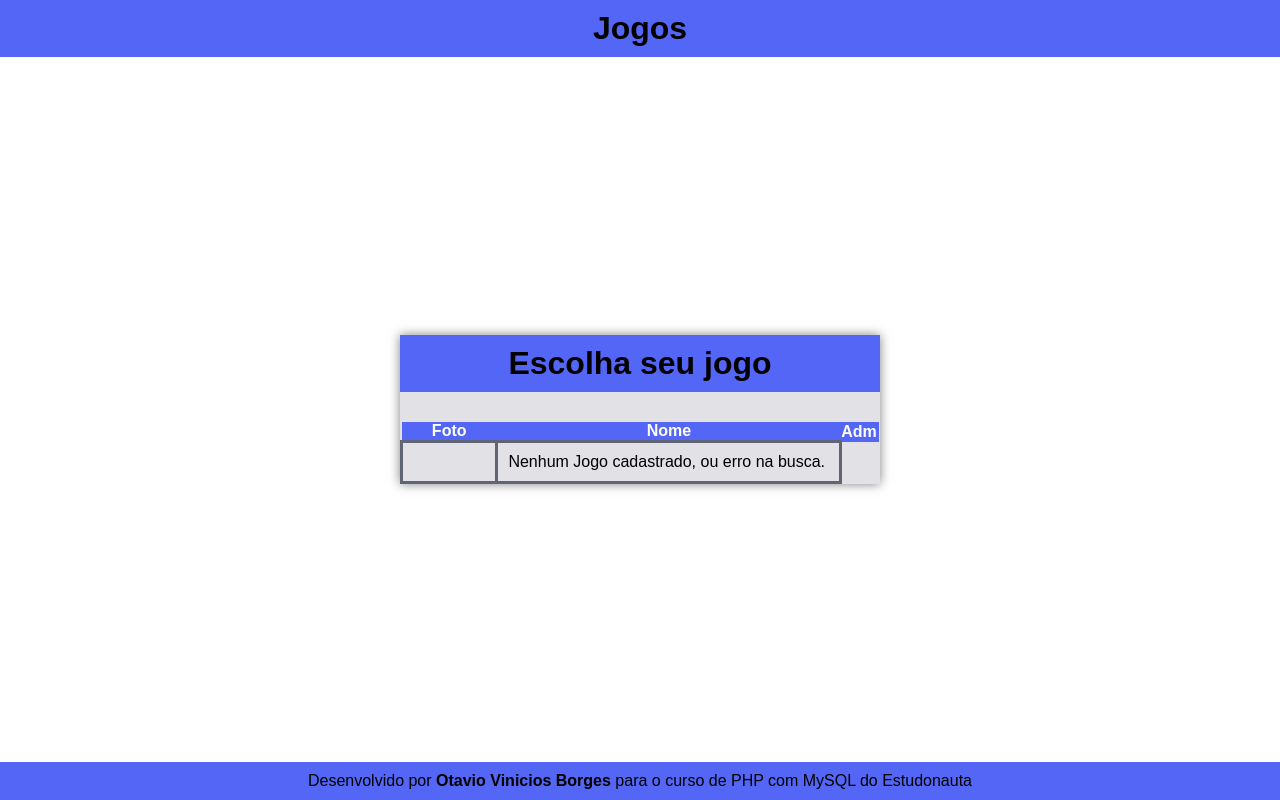
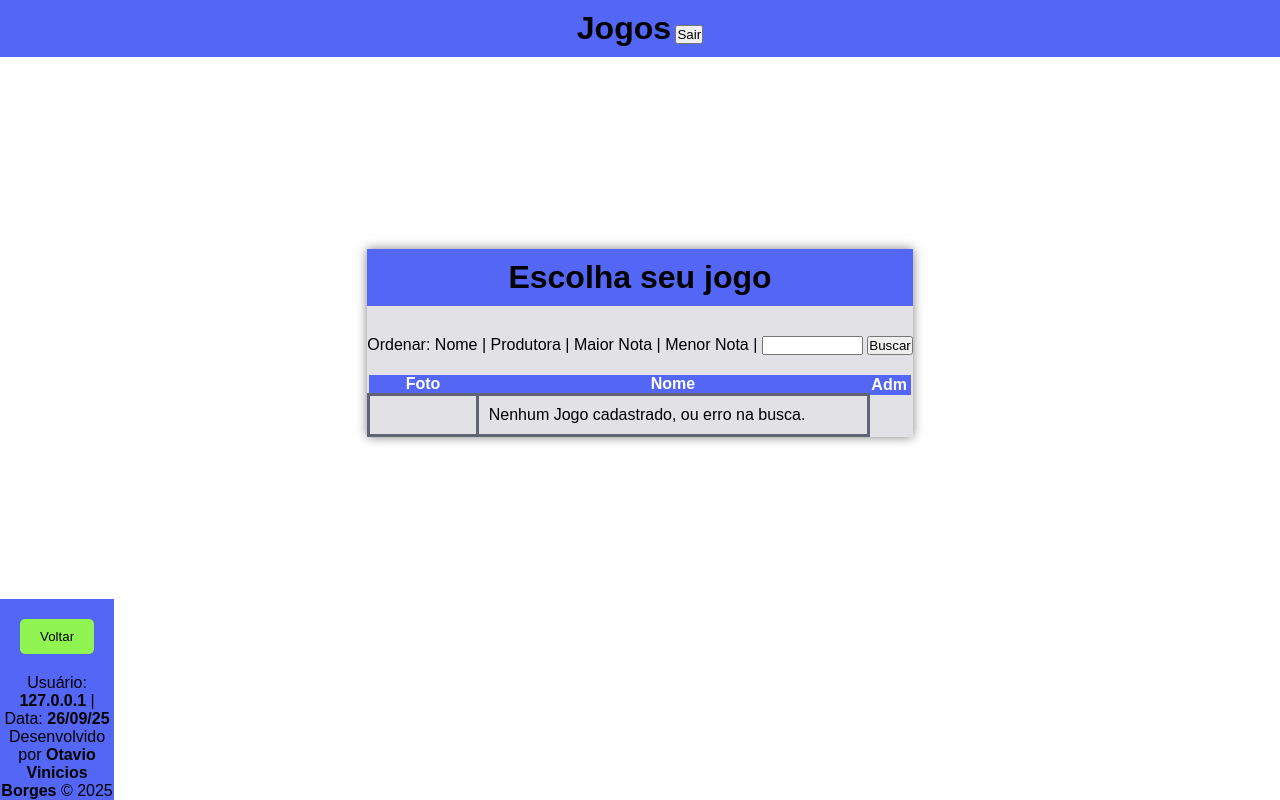
Before and after one commit to otavioborges1991/PHP-MySQL, a PHP site: page / in a window 1280 px wide. Run offline with PHP 8.4, Linux system fonts and the light colour scheme; data that the repository does not hold is empty.

Commit message:
Rodapé e Cabeçalho transferidos para arquivos separados
Criado css para botões e cores

```diff
--- a/index.php
+++ b/index.php
@@ -10,14 +10,19 @@
     <?php
     require_once "includes/banco.php";
     require_once "includes/funcoes.php";
+    require_once "topo.php"
     ?>
-    <header>
-            <h1>Jogos</h1>
-    </header>
     <main>
         <header>
             <h1>Escolha seu jogo</h1>
         </header>
+        <nav>
+            <form action="index.php" method="get">
+                Ordenar: Nome | Produtora | Maior Nota | Menor Nota |
+                <input type="text" name="busca" id="busca" size="10" maxlength="40">
+                <input type="submit" value="Buscar">
+            </form>
+        </nav>
         <table>
             <thead>
                 <th>Foto</th>
@@ -44,9 +49,8 @@
             ?>
         </table>
     </main>
-    <footer>
-        <p>Desenvolvido por <strong>Otavio Vinicios Borges</strong> para o curso de PHP com MySQL do Estudonauta</p>
-    </footer>
-    <?php $banco->close(); ?>
+    <?php
+    include_once "rodape.php";
+    ?>
 </body>
 </html>
--- /dev/null
+++ b/rodape.php
@@ -0,0 +1,12 @@
+<?php
+$usuario_ip = $_SERVER['REMOTE_ADDR'] ?? null;
+$usuario_nome = $_SESSION['USER'] ?? $usuario_ip;
+$data = date('d/m/y')
+?>
+<link rel="stylesheet" href="style/style.css">
+<footer class="inline-block nopading nomargin">
+    <button onclick="window.history.back()" class="margin">Voltar</button>
+    <?php echo "Usuário: <strong>{$usuario}</strong> | Data: <strong>{$data}</strong>"?>
+    <p>Desenvolvido por <strong>Otavio Vinicios Borges</strong> &copy; 2025</p>
+</footer>
+<?php $banco->close(); ?>
--- /dev/null
+++ b/style/botao.css
@@ -0,0 +1,18 @@
+@charset "UTF-8";
+@import url(cores.css);
+button {
+    display: block;
+    margin: auto;
+    background-color: var(--cor-secundaria-claro);
+    color: var(--cor-texto-claro);
+    border: none;
+    padding: 10px 20px;
+    border-radius: 5px;
+    cursor: pointer;
+    transition: background-color 0.3s ease;
+    float: left;
+}
+
+button:hover {
+    background-color: var(--cor-terciaria-claro);
+}
--- /dev/null
+++ b/style/cores.css
@@ -0,0 +1,14 @@
+@charset "UTF-8";
+
+:root {
+    --cor-primaria-claro: #5366F5;
+    --cor-primaria-escuro: #616475;
+    --cor-secundaria-claro: #90F551;
+    --cor-secundaria-escuro: #697562;
+    --cor-terciaria-claro: #F57E51;
+    --cor-terciaria-escuro: #A0796A;
+    --cor-fundo-claro: #E1E1E6;
+    --cor-fundo-escuro: #343536;
+    --cor-texto-claro: #000000;
+    --cor-texto-escuro: #FFFFFF;
+}
--- a/style/grid.css
+++ b/style/grid.css
@@ -11,7 +11,7 @@
 }
 
 .titulo {
-    height: 70px;
+    height: 50px;
 }
 
 .descricao {
@@ -24,12 +24,12 @@
 }
 
 .adm {
-    height: 30px;
+    height: 50px;
     text-align: center;
     vertical-align: bottom;
 }
 
-@media (min-width:768px) {
+@media (max-width:768px) {
     .grid-container {
         display: grid;
         grid-template-rows: auto auto;
--- a/style/style.css
+++ b/style/style.css
@@ -4,19 +4,10 @@
 @import url(flex.css);
 @import url(classes.css);
 @import url(grid.css);
+@import url(cores.css);
+@import url(botao.css);
 /* CSS Document */
-:root {
-    --cor-primaria-claro: #5366F5;
-    --cor-primaria-escuro: #616475;
-    --cor-secundaria-claro: #90F551;
-    --cor-secundaria-escuro: #697562;
-    --cor-terciaria-claro: #F57E51;
-    --cor-terciaria-escuro: #A0796A;
-    --cor-fundo-claro: #E1E1E6;
-    --cor-fundo-escuro: #343536;
-    --cor-texto-claro: #000000;
-    --cor-texto-escuro: #FFFFFF;
-}
+
 * {
     margin: 0;
     padding: 0;
@@ -69,20 +60,7 @@ section {
     box-shadow: 0 2px 4px rgba(0, 0, 0, 0.1);
 }
 
-button {
-    margin: auto;
-    background-color: var(--cor-primaria-claro);
-    color: var(--cor-texto-claro);
-    border: none;
-    padding: 10px 20px;
-    border-radius: 5px;
-    cursor: pointer;
-    transition: background-color 0.3s ease;
-}
 
-button:hover {
-    background-color: var(--cor-terciaria-claro);
-}
 
 div header {
     text-align: center;
@@ -107,3 +85,16 @@ h3 {
 h4 {
     margin-bottom: 5px;
 }
+
+.inline-block {
+    display: inline-block;
+    max-width: min-content;
+}
+
+.nopading {
+    padding: 0px;
+}
+
+.nomargin {
+    margin: 0px;
+}
--- /dev/null
+++ b/topo.php
@@ -0,0 +1,14 @@
+<link rel="stylesheet" href="style/style.css">
+<?php
+    $usuario_ip = $_SERVER['REMOTE_ADDR'] ?? null;
+    $usuario = $_SESSION['USER'] ?? $usuario_ip;
+    $data = date('d/m/y')
+?>
+<header>
+    <div class="inline-block">
+        <h1>Jogos</h1>
+    </div>
+    <div class="inline-block">
+        <input type="button" value="<?php if ($usuario != null) {echo 'Sair';} else { echo 'Entrar';}?>">
+    </div>
+</header>
```
Also changed, not shown: detalhes.php (+4 -6 lines).
